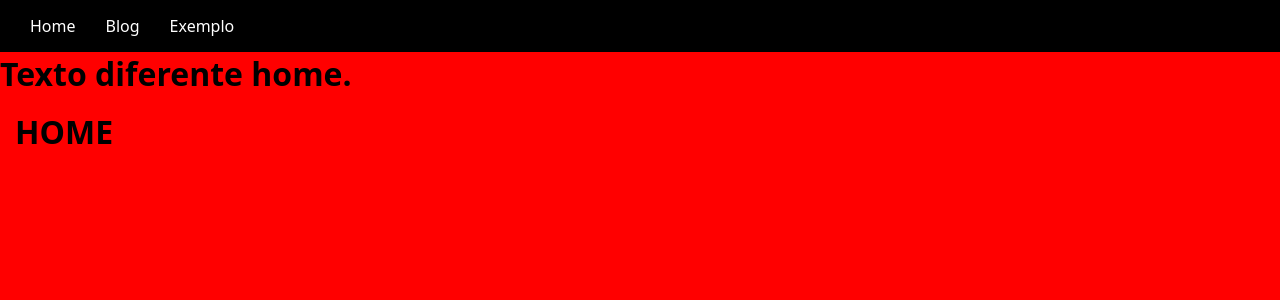
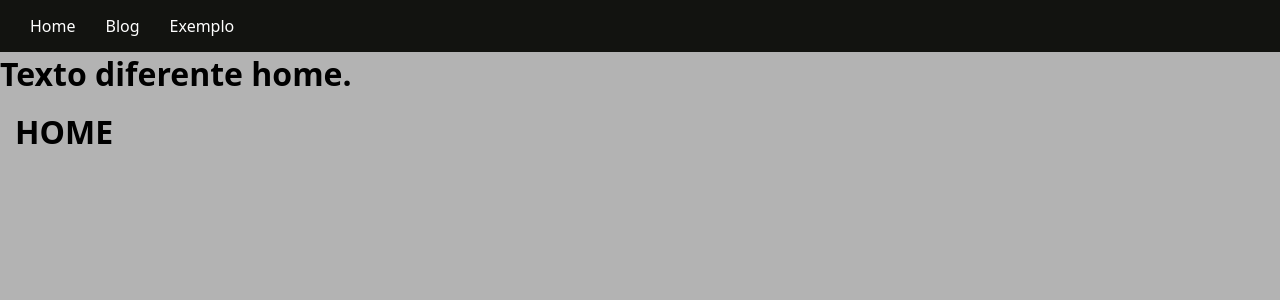
Before and after one commit to NatanBraslavsky/Python, a Django app: page / in a window 1280 px wide. Shown: the top 300 px of the page. Run offline with Django 5.2, Linux system fonts and the light colour scheme.

Commit message:
testes e revisoes

```diff
--- a/curso_udemy/django/base/static/global/css/style.css
+++ b/curso_udemy/django/base/static/global/css/style.css
@@ -8,7 +8,7 @@
 }
 
 a {
-  color: rgb(0, 242, 255);
+  color: rgb(69, 176, 202);
   text-decoration: none;
 }
 
@@ -22,7 +22,7 @@ html {
 
 body {
   font-size: 1.6rem;
-  background-color: red;
+  background-color: rgb(179, 179, 179);
   font-family: system-ui, -apple-system, BlinkMacSystemFont, 'Segoe UI', Roboto,
     Oxygen, Ubuntu, Cantarell, 'Open Sans', 'Helvetica Neue', sans-serif;
 }
@@ -40,7 +40,7 @@ body {
 }
 
 .menu{
-  background-color: black;
+  background-color: rgb(18, 19, 16);
   padding: 0 1.5rem;
 }
 
```
Also changed, not shown: faculdade/aula/aula13.py (added).
